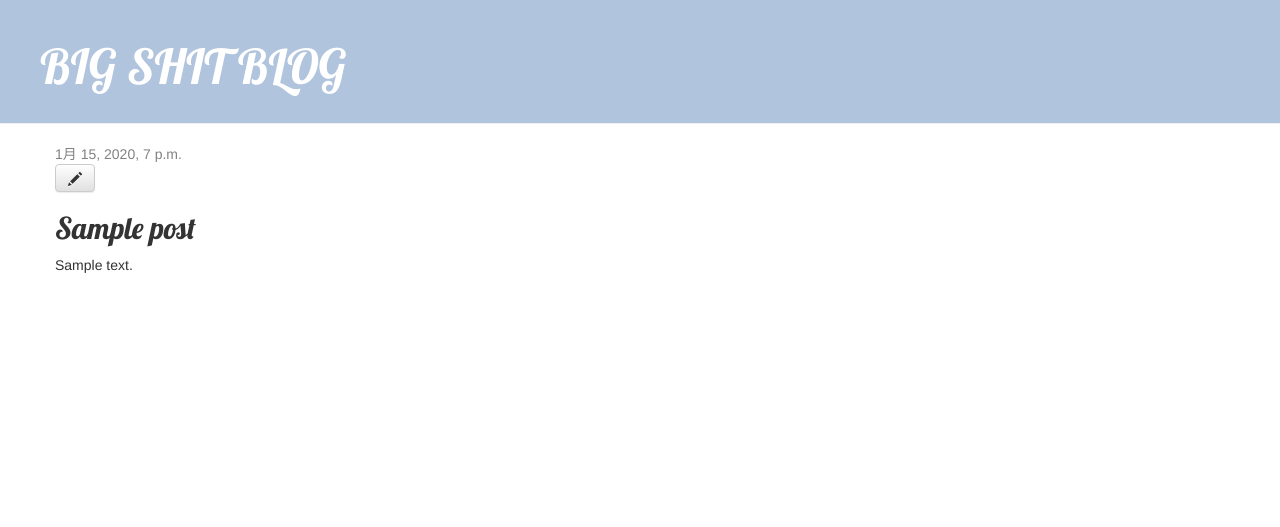
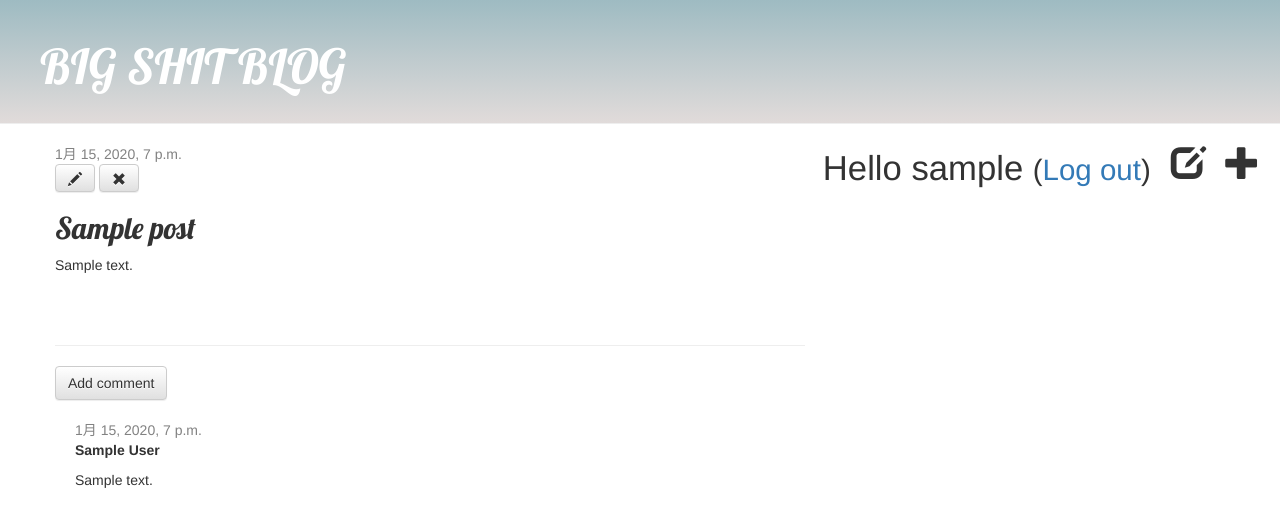
Before and after one commit to errrt/my-first-blog, a Django app: page /post/1/ in a window 1280 px wide. Shown: the top 527 px of the page. Run offline with Django 3.2, Linux system fonts and the light colour scheme; a user stored in the database is signed in; tables that the repository leaves empty hold one stand-in row (values such as "Sample post"); some libraries are stand-ins or nearby versions.

Commit message:
added login

```diff
--- a/blog/admin.py
+++ b/blog/admin.py
@@ -1,4 +1,6 @@
 from django.contrib import admin
 from .models import Post
+from .models import Post, Comment
 
 admin.site.register(Post)
+admin.site.register(Comment)
--- a/blog/models.py
+++ b/blog/models.py
@@ -15,3 +15,20 @@ class Post(models.Model):
 
     def __str__(self):
         return self.title
+
+    def approved_comments(self):
+        return self.comments.filter(approved_comment=True)
+
+class Comment(models.Model):
+    post = models.ForeignKey('blog.Post', on_delete=models.CASCADE, related_name='comments')
+    author = models.CharField(max_length=200)
+    text = models.TextField()
+    created_date = models.DateTimeField(default=timezone.now)
+    approved_comment = models.BooleanField(default=False)
+
+    def approve(self):
+        self.approved_comment = True
+        self.save()
+
+    def __str__(self):
+        return self.text
--- a/blog/static/css/blog.css
+++ b/blog/static/css/blog.css
@@ -1,5 +1,5 @@
 .page-header {
-    background-color: #b0c4de;
+    background: linear-gradient(rgb(158, 187, 194), rgb(175, 195, 200), rgb(192, 203, 206), rgb(208, 211, 212), rgb(225, 219, 218));
     margin-top: 0;
     padding: 20px 20px 20px 40px;
 }
@@ -31,7 +31,7 @@ h1, h2, h3, h4 {
 }
 
 .top-menu, .top-menu:hover, .top-menu:visited {
-    color: #ffffff;
+    color: #333333;
     float: right;
     font-size: 26pt;
     margin-right: 20px;
@@ -44,3 +44,7 @@ h1, h2, h3, h4 {
 .post h2 a, .post h2 a:visited {
     color: #000000;
 }
+
+.comment {
+    margin: 20px 0px 20px 20px;
+}
--- a/blog/templates/blog/base.html
+++ b/blog/templates/blog/base.html
@@ -13,6 +13,10 @@
         </div>
         {% if user.is_authenticated %}
             <a href="{% url 'post_new' %}" class="top-menu"><span class="glyphicon glyphicon-plus"></span></a>
+            <a href="{% url 'post_draft_list' %}" class="top-menu"><span class="glyphicon glyphicon-edit"></span></a>
+            <p class="top-menu">Hello {{ user.username }} <small>(<a href="{% url 'logout' %}">Log out</a>)</small></p>
+        {% else %}
+            <a href="{% url 'login' %}" class="top-menu"><span class="glyphicon glyphicon-lock"></span></a>
         {% endif %}
         <div class="content container">
             <div class="row">
--- a/blog/templates/blog/post_detail.html
+++ b/blog/templates/blog/post_detail.html
@@ -6,11 +6,33 @@
             <div class ="date">
                 {{post.published_date}}
             </div>
+        {% else %}
+            <a class="btn btn-default" href="{% url 'post_publish' pk=post.pk %}">Publish</a>
         {% endif %}
         {% if user.is_authenticated %}
             <a class="btn btn-default" href="{% url 'post_edit' pk=post.pk %}"><span class="glyphicon glyphicon-pencil"></span></a>
+            <a class="btn btn-default" href="{% url 'post_remove' pk=post.pk %}"><span class="glyphicon glyphicon-remove"></span></a>
         {% endif %}
         <h2>{{post.title}}</h2>
         <p>{{post.text|linebreaksbr }}</p>
     </div>
+    <hr>
+    <a class="btn btn-default" href="{% url 'add_comment_to_post' pk=post.pk %}">Add comment</a>
+    {% for comment in post.comments.all %}
+        {% if user.is_authenticated or comment.approved_comment %}
+        <div class="comment">
+            <div class="date">
+                {{ comment.created_date }}
+                {% if not comment.approved_comment %}
+                    <a class="btn btn-default" href="{% url 'comment_remove' pk=comment.pk %}"><span class="glyphicon glyphicon-remove"></span></a>
+                    <a class="btn btn-default" href="{% url 'comment_approve' pk=comment.pk %}"><span class="glyphicon glyphicon-ok"></span></a>
+                {% endif %}
+            </div>
+            <strong>{{ comment.author }}</strong>
+            <p>{{ comment.text|linebreaks }}</p>
+        </div>
+        {% endif %}
+        {% empty %}
+            <p>No comments here yet :(</p>
+    {% endfor %}
 {% endblock %}
--- a/blog/templates/blog/post_list.html
+++ b/blog/templates/blog/post_list.html
@@ -8,6 +8,7 @@
             </div>
             <h2><a href="{% url 'post_detail' pk=post.pk %}">{{ post.title }}</a></h2>
             <p>{{ post.text|linebreaksbr }}</p>
+            <a href="{% url 'post_detail' pk=post.pk %}">Comments: {{ post.approved_comments.count }}</a>
         </div>
     {% endfor %}
 {% endblock %}
--- a/blog/urls.py
+++ b/blog/urls.py
@@ -5,5 +5,11 @@ urlpatterns = [
     path('', views.post_list, name='post_list'),
     path('post/<int:pk>/', views.post_detail, name='post_detail'),
     path('post/new/', views.post_new, name="post_new"),
-        path('post/<int:pk>/edit/', views.post_edit, name='post_edit'),
+    path('post/<int:pk>/edit/', views.post_edit, name='post_edit'),
+    path('drafts/', views.post_draft_list, name='post_draft_list'),
+    path('post/<pk>/publish/', views.post_publish, name='post_publish'),
+    path('post/<pk>/remove/', views.post_remove, name='post_remove'),
+    path('post/<int:pk>/comment/', views.add_comment_to_post, name='add_comment_to_post'),
+    path('comment/<int:pk>/approve/', views.comment_approve, name='comment_approve'),
+    path('comment/<int:pk>/remove/', views.comment_remove, name='comment_remove'),
 ]
--- a/blog/views.py
+++ b/blog/views.py
@@ -1,10 +1,10 @@
 from django.shortcuts import render
 from django.utils import timezone
-from .models import Post
+from .models import Post, Comment
 from django.shortcuts import render, get_object_or_404
-from .forms import PostForm
+from .forms import PostForm, CommentForm
 from django.shortcuts import redirect
-
+from django.contrib.auth.decorators import login_required
 
 def post_list(request):
     posts = Post.objects.filter(published_date__lte=timezone.now()).order_by('published_date')
@@ -14,19 +14,20 @@ def post_detail(request, pk):
     post = get_object_or_404(Post, pk=pk)
     return render(request, 'blog/post_detail.html', {'post':post})
 
+@login_required
 def post_new(request):
     if request.method == "POST":
         form = PostForm(request.POST)
         if form.is_valid():
             post = form.save(commit=False)
             post.author = request.user
-            post.published_date = timezone.now()
             post.save()
             return redirect('post_detail', pk=post.pk)
     else:
         form = PostForm()
     return render(request, 'blog/post_edit.html', {'form': form})
 
+@login_required
 def post_edit(request, pk):
     post = get_object_or_404(Post, pk=pk)
     if request.method == "POST":
@@ -34,9 +35,50 @@ def post_edit(request, pk):
         if form.is_valid():
             post = form.save(commit=False)
             post.author = request.user
-            post.published_date = timezone.now()
             post.save()
             return redirect('post_detail', pk=post.pk)
     else:
         form = PostForm(instance=post)
     return render(request, 'blog/post_edit.html', {'form': form})
+
+@login_required
+def post_draft_list(request):
+    posts = Post.objects.filter(published_date__isnull=True).order_by('created_date')
+    return render(request, 'blog/post_draft_list.html', {'posts': posts})
+
+@login_required
+def post_publish(request, pk):
+    post = get_object_or_404(Post, pk=pk)
+    post.publish()
+    return redirect('post_detail', pk=pk)
+
+@login_required
+def post_remove(request, pk):
+    post = get_object_or_404(Post, pk=pk)
+    post.delete()
+    return redirect('post_list')
+
+def add_comment_to_post(request, pk):
+    post = get_object_or_404(Post, pk=pk)
+    if request.method == "POST":
+        form = CommentForm(request.POST)
+        if form.is_valid():
+            comment = form.save(commit=False)
+            comment.post = post
+            comment.save()
+            return redirect('post_detail', pk=post.pk)
+    else:
+        form = CommentForm()
+    return render(request, 'blog/add_comment_to_post.html', {'form': form})
+
+@login_required
+def comment_approve(request, pk):
+    comment = get_object_or_404(Comment, pk=pk)
+    comment.approve()
+    return redirect('post_detail', pk=comment.post.pk)
+
+@login_required
+def comment_remove(request, pk):
+    comment = get_object_or_404(Comment, pk=pk)
+    comment.delete()
+    return redirect('post_detail', pk=comment.post.pk)
--- a/mysite/urls.py
+++ b/mysite/urls.py
@@ -13,10 +13,14 @@ Including another URLconf
     1. Import the include() function: from django.urls import include, path
     2. Add a URL to urlpatterns:  path('blog/', include('blog.urls'))
 """
+from django.urls import path, include
 from django.contrib import admin
-from django.urls import path, include
+
+from django.contrib.auth import views
 
 urlpatterns = [
     path('admin/', admin.site.urls),
+    path('accounts/login/', views.LoginView.as_view(), name='login'),
+    path('accounts/logout/', views.LogoutView.as_view(next_page='/'), name='logout'),
     path('', include('blog.urls')),
 ]
--- a/mysite/wsgi.py
+++ b/mysite/wsgi.py
@@ -14,6 +14,3 @@ from django.core.wsgi import get_wsgi_application
 os.environ.setdefault('DJANGO_SETTINGS_MODULE', 'mysite.settings')
 
 application = get_wsgi_application()
-
-from whitenoise.django import DjangoWhiteNoise
-application = DjangoWhiteNoise(application)
```
Also changed, not shown: blog/forms.py (+7 -1 lines), blog/templates/blog/add_comment_to_post.html (added, +9 -0 lines), blog/templates/blog/post_draft_list.html (added, +11 -0 lines), blog/templates/registration/login.html (added, +24 -0 lines), mysite/settings.py (+5 -11 lines), blog/migrations/0002_comment.py (added).
